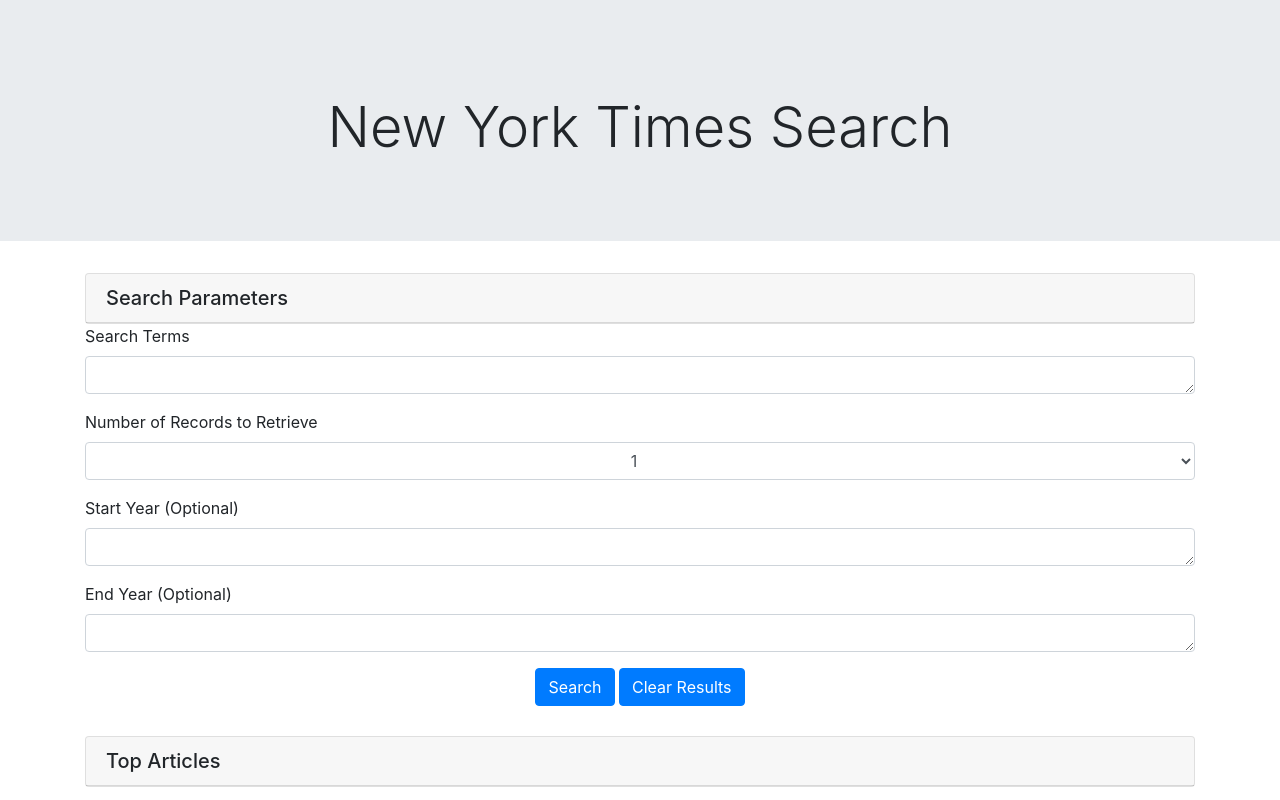
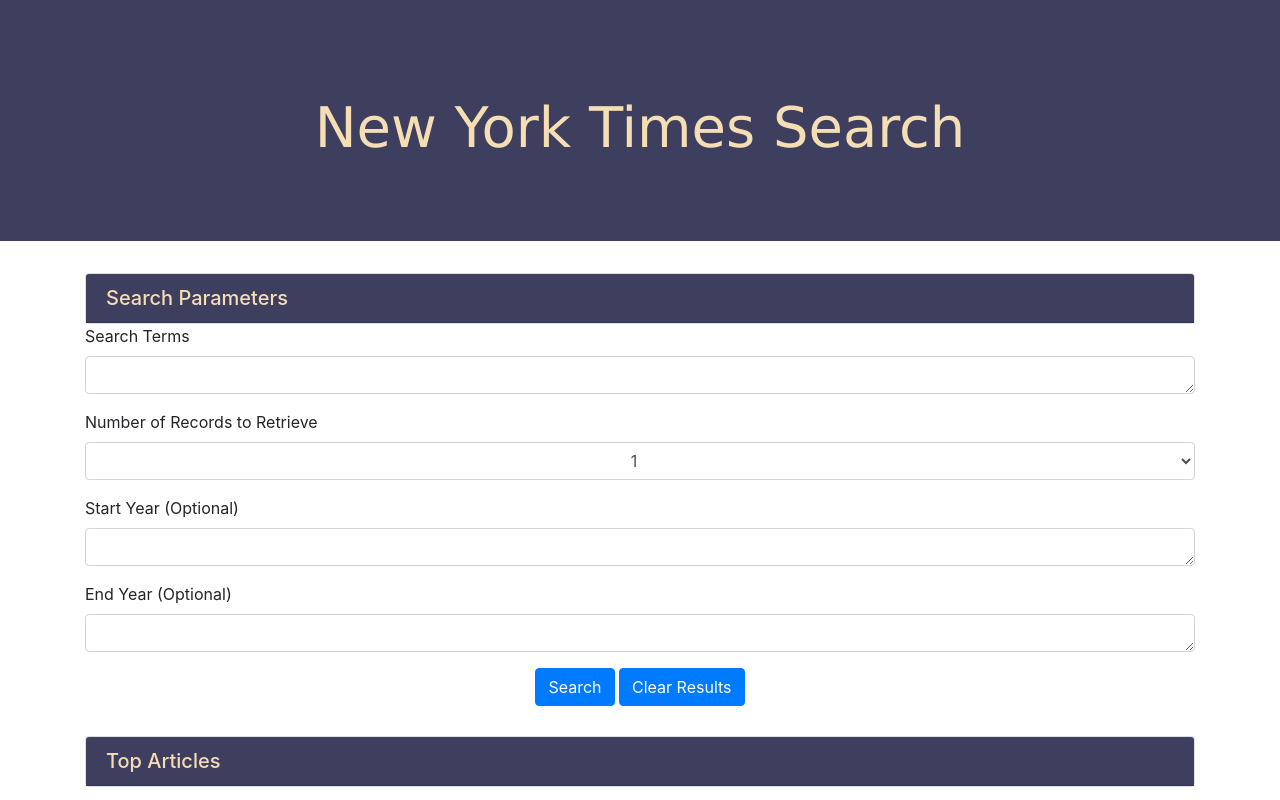
Before and after one commit to liangbryan2/newyorktimes, a plain HTML site: page index.html in a window 1280 px wide. Drawn offline with nearby package versions, Linux system fonts and the light colour scheme; a script that the page names is missing.

Commit message:
styling added

```diff
--- a/index.html
+++ b/index.html
@@ -24,7 +24,7 @@
             <div class="card">
                     <h5 class="card-header">Search Parameters</h5>   </div>
             <form id="form">
-                    <div class="form-group">
+                <div class="form-group">
                             <label for="exampleFormControlTextarea1" class="label">Search Terms</label>
                             <textarea class="form-control" id="search" rows="1"></textarea>
                         </div>
@@ -54,7 +54,7 @@
 
 
 
-                    <button type="button" class="btn btn-primary" id="search">Search</button>
+                    <button type="button" class="btn btn-primary" id="searchButton">Search</button>
                     <button type="button" class="btn btn-primary" id="clear">Clear Results</button>
 
             </form>
@@ -64,9 +64,10 @@
     <div class="container">
      <div class="card">
         <h5 class="card-header">Top Articles</h5>
-        <div id="result">
+        <div id="result"></div>
     </div>
     </div>
+
 
 
         <!-- <div class="card-body">
--- a/style.css
+++ b/style.css
@@ -4,6 +4,12 @@
 }
 
 
+.jumbotron {
+    background-color: rgb(62, 62, 94);
+    color: wheat;
+    font-family: 'Lucida Sans', 'Lucida Sans Regular', 'Lucida Grande', 'Lucida Sans Unicode', Geneva, Verdana, sans-serif;
+    font-weight: bold;
+}
 
 .container {
     margin-top: 30px;
@@ -18,6 +24,8 @@
 
 .card-header {
     text-align: left;
+    background-color: rgb(62, 62, 94);
+    color: wheat;
 
 }
 
```
Also changed, not shown: 1 other file.
